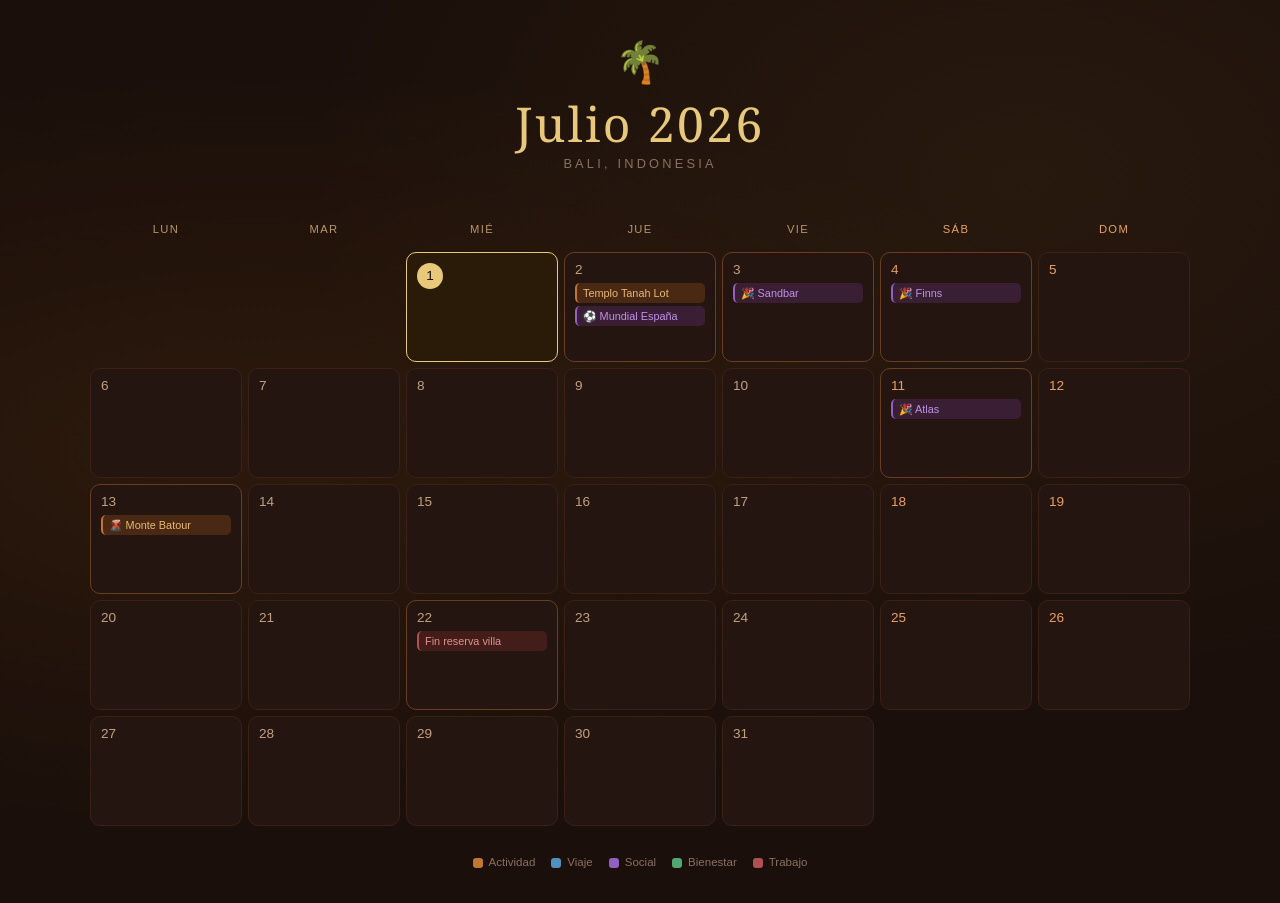
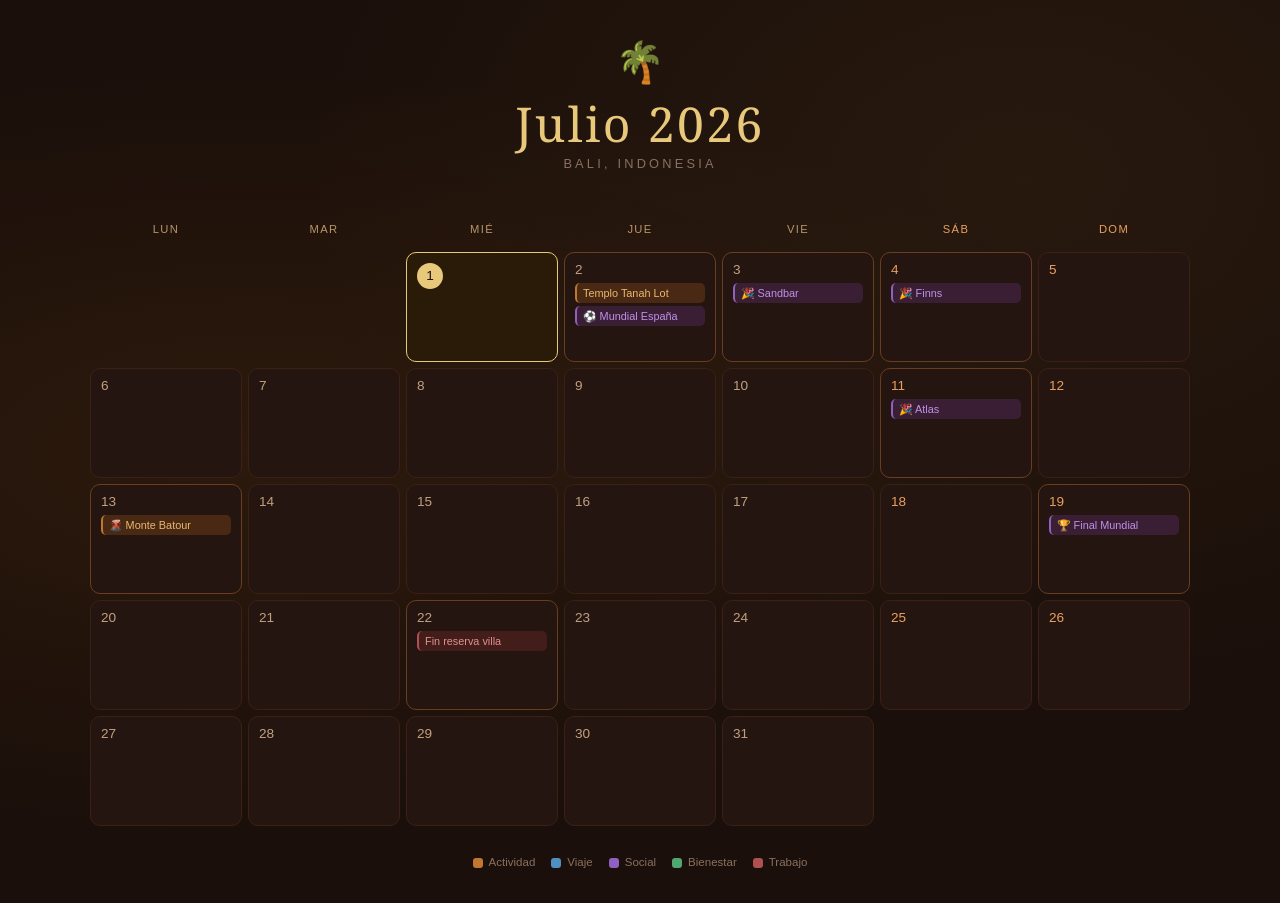
Before and after one commit to aroaarriaza/calendar-bali, a Next.js app: page / in a window 1280 px wide. Built offline with nearby package versions, Linux system fonts and the light colour scheme.

Commit message:
Añade final del Mundial el 19 de julio

```diff
--- a/app/components/CalendarClient.tsx
+++ b/app/components/CalendarClient.tsx
@@ -27,6 +27,7 @@ const SEED_EVENTS: Event[] = [
   { id: 'seed-3', date: '2026-07-04', title: '🎉 Finns', category: 'social' },
   { id: 'seed-4', date: '2026-07-11', title: '🎉 Atlas', category: 'social' },
   { id: 'seed-5', date: '2026-07-13', title: '🌋 Monte Batour', category: 'activity' },
+  { id: 'seed-8', date: '2026-07-19', title: '🏆 Final Mundial', category: 'social' },
   { id: 'seed-6', date: '2026-07-22', title: 'Fin reserva villa', category: 'work' },
 ]
 
```
